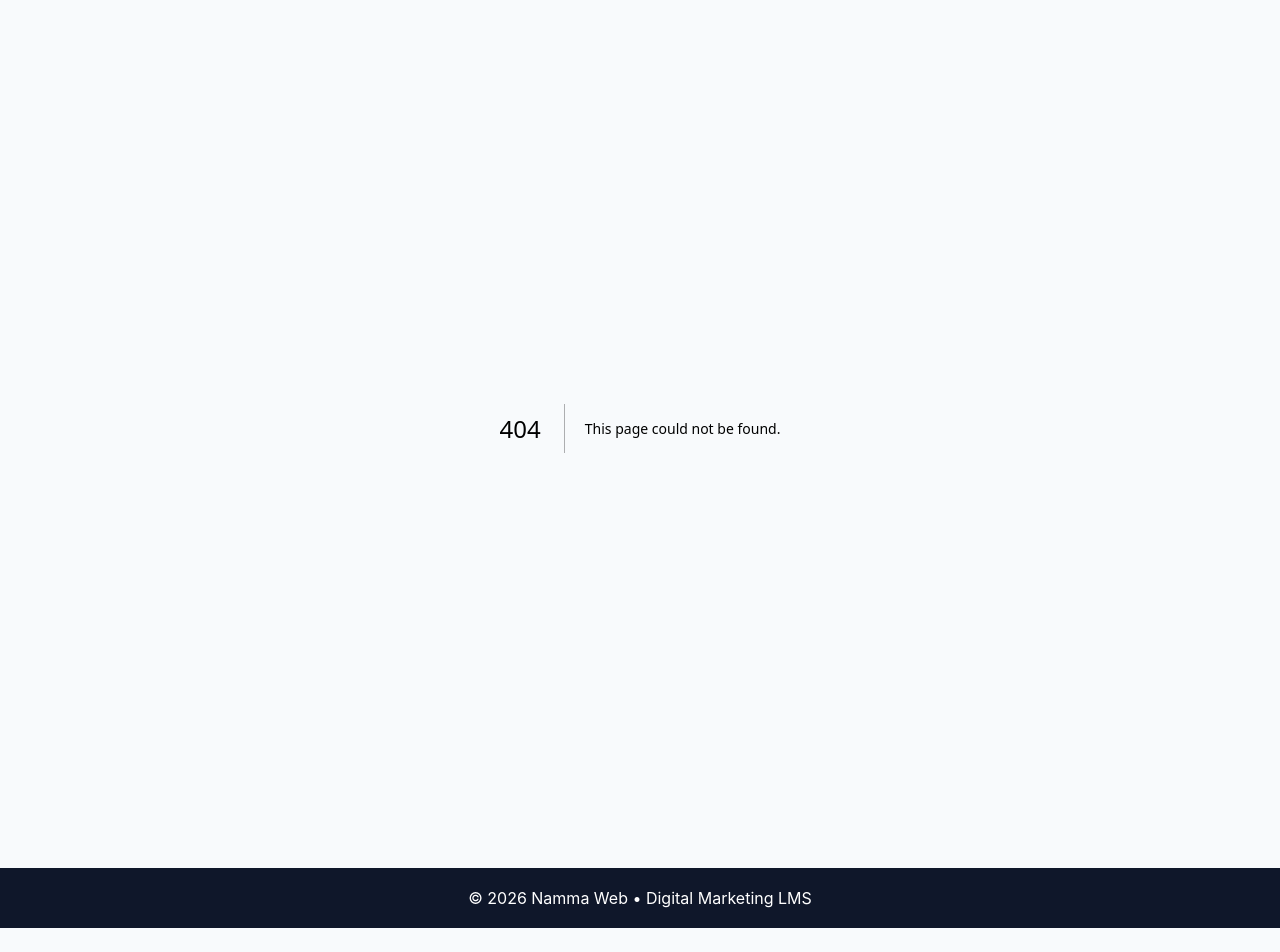
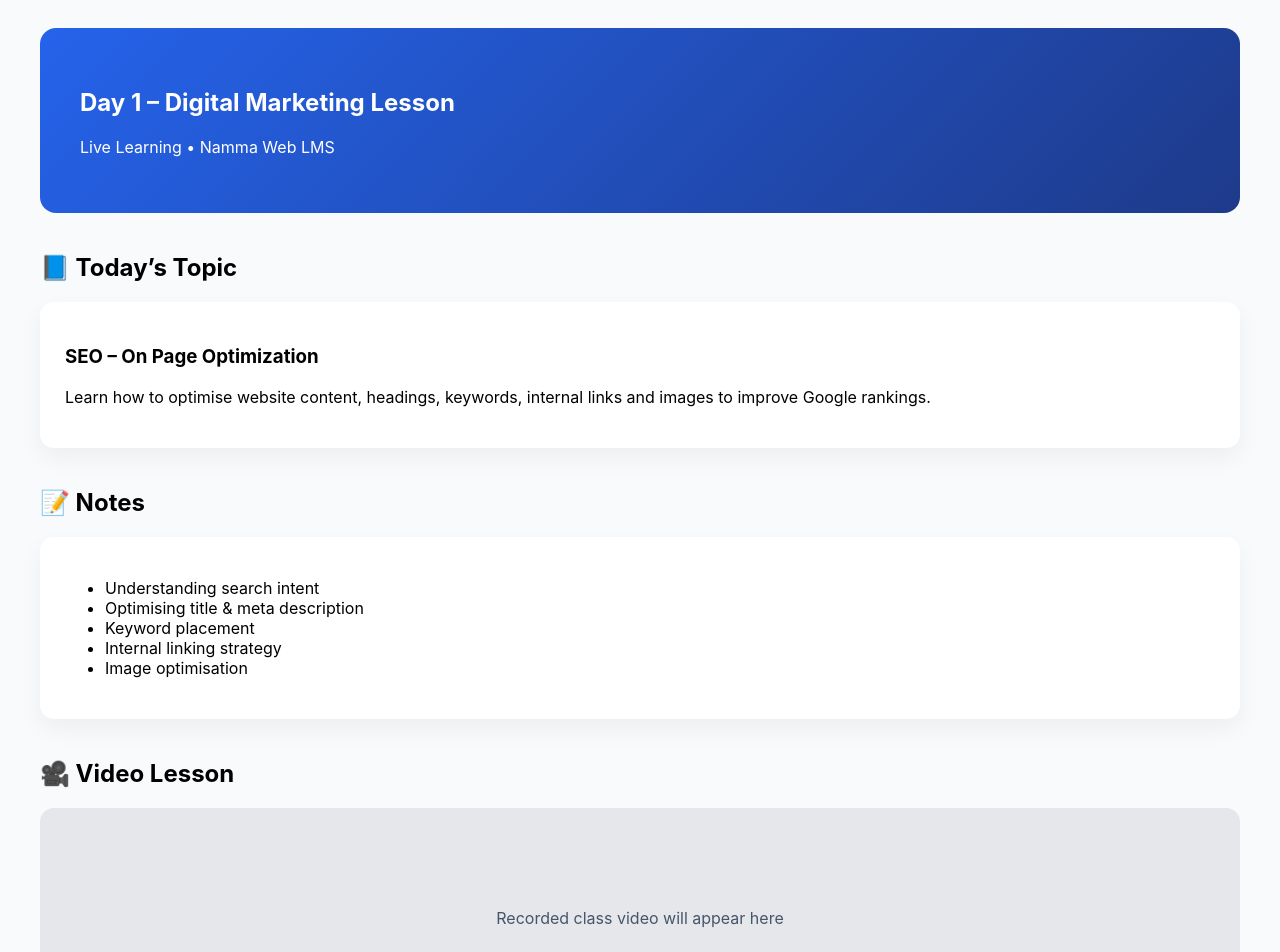
Before and after one commit to nammaweb/nammaweblmsdigital-marketing, a Next.js app: page /day/1 in a window 1280 px wide. Before the commit this address had no page. Shown: the part 80-1032 px from the top of the page. Before the commit the page ends 1008 px from the top, so only its background shows below. Built offline with nearby package versions, Linux system fonts and the light colour scheme.

Commit message:
Create page.js

```diff
--- /dev/null
+++ b/app/day/[day]/page.js
@@ -0,0 +1,126 @@
+"use client";
+
+import { useParams } from "next/navigation";
+
+export default function DailyLessonPage() {
+  const params = useParams();
+  const day = params.day;
+
+  return (
+    <div>
+
+      {/* HEADER */}
+      <section style={header}>
+        <h1>Day {day} – Digital Marketing Lesson</h1>
+        <p>Live Learning • Namma Web LMS</p>
+      </section>
+
+      {/* LESSON CONTENT */}
+      <section style={section}>
+        <h2>📘 Today’s Topic</h2>
+        <div style={card}>
+          <h3>SEO – On Page Optimization</h3>
+          <p>
+            Learn how to optimise website content, headings, keywords,
+            internal links and images to improve Google rankings.
+          </p>
+        </div>
+      </section>
+
+      {/* NOTES */}
+      <section style={section}>
+        <h2>📝 Notes</h2>
+        <div style={card}>
+          <ul>
+            <li>Understanding search intent</li>
+            <li>Optimising title & meta description</li>
+            <li>Keyword placement</li>
+            <li>Internal linking strategy</li>
+            <li>Image optimisation</li>
+          </ul>
+        </div>
+      </section>
+
+      {/* VIDEO */}
+      <section style={section}>
+        <h2>🎥 Video Lesson</h2>
+        <div style={videoBox}>
+          <p>Recorded class video will appear here</p>
+        </div>
+      </section>
+
+      {/* AI PRACTICE */}
+      <section style={section}>
+        <h2>🤖 AI Practice Task</h2>
+        <div style={card}>
+          <p>
+            Use AI to generate:
+          </p>
+          <ul>
+            <li>5 SEO-friendly blog titles</li>
+            <li>Meta description for a service page</li>
+            <li>Keyword list for a local business</li>
+          </ul>
+        </div>
+      </section>
+
+      {/* ASSIGNMENT */}
+      <section style={section}>
+        <h2>🛠 Assignment</h2>
+        <div style={card}>
+          <p>
+            Perform on-page SEO optimisation for any one webpage and
+            submit screenshots and report.
+          </p>
+
+          <button style={primaryBtn}>
+            Mark Lesson as Completed
+          </button>
+        </div>
+      </section>
+
+    </div>
+  );
+}
+
+/* STYLES */
+
+const header = {
+  background: "linear-gradient(135deg, #2563eb, #1e3a8a)",
+  color: "white",
+  padding: "40px",
+  borderRadius: "16px",
+  marginBottom: "40px"
+};
+
+const section = {
+  marginBottom: "40px"
+};
+
+const card = {
+  background: "white",
+  padding: "25px",
+  borderRadius: "14px",
+  boxShadow: "0 10px 25px rgba(0,0,0,0.05)"
+};
+
+const videoBox = {
+  background: "#e5e7eb",
+  height: "220px",
+  borderRadius: "14px",
+  display: "flex",
+  justifyContent: "center",
+  alignItems: "center",
+  color: "#475569"
+};
+
+const primaryBtn = {
+  marginTop: "15px",
+  padding: "14px 24px",
+  background: "#2563eb",
+  color: "white",
+  border: "none",
+  borderRadius: "8px",
+  fontWeight: "bold",
+  cursor: "pointer"
+};
```
